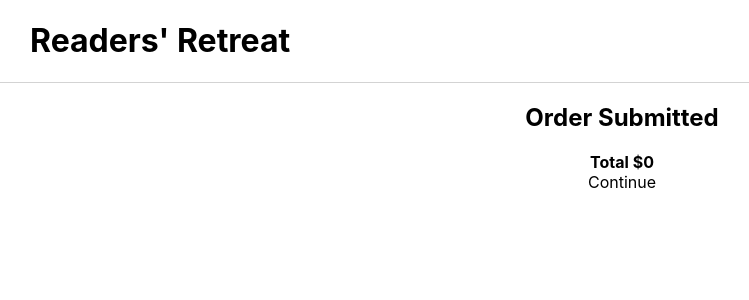
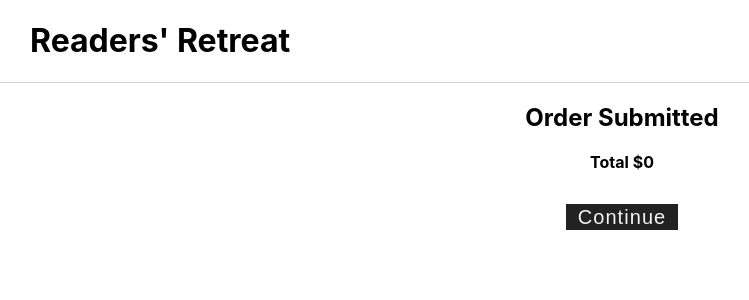
Before and after one commit to ali-a321/Book-Site-Readers-Retreat, a React (Create React App) app in the folder frontend/: page /orderconfirmation in a window 1280 px wide. Shown: the top 300 px of the page, without its empty margins (18-767 px from the left). Built offline with nearby package versions, Linux system fonts and the light colour scheme.

Commit message:
Update App.css

```diff
--- a/frontend/src/App.css
+++ b/frontend/src/App.css
@@ -484,6 +484,23 @@ a{
   background-color: #222;
   color: whitesmoke;
 }
+.continueCheckout{
+  display: flex;
+  justify-content: center;
+  white-space: nowrap;
+  border-radius: 0;
+  text-transform: inherit;
+  letter-spacing: 1.05px;
+  font-family: "Gibson Regular","Helvetica, Arial, Verdana",sans-serif;
+  font-size: 20px;
+  line-height: 26px;
+  margin-top: 2rem;
+  margin-bottom: 1rem;
+  width: 7rem;
+  cursor: pointer;
+  background-color: #222;
+  color: whitesmoke;
+}
 
 /*Login & Register */
 .error-message {
```
